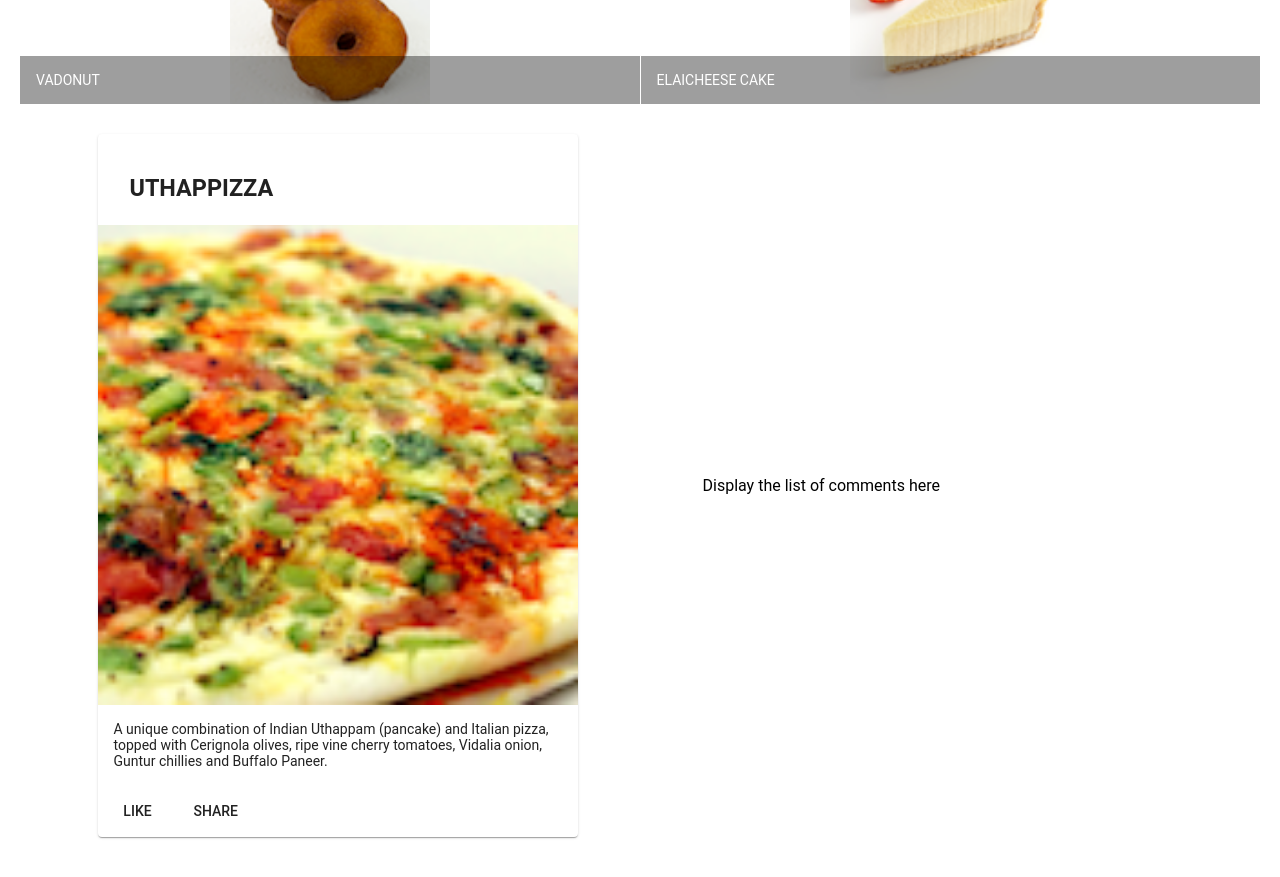
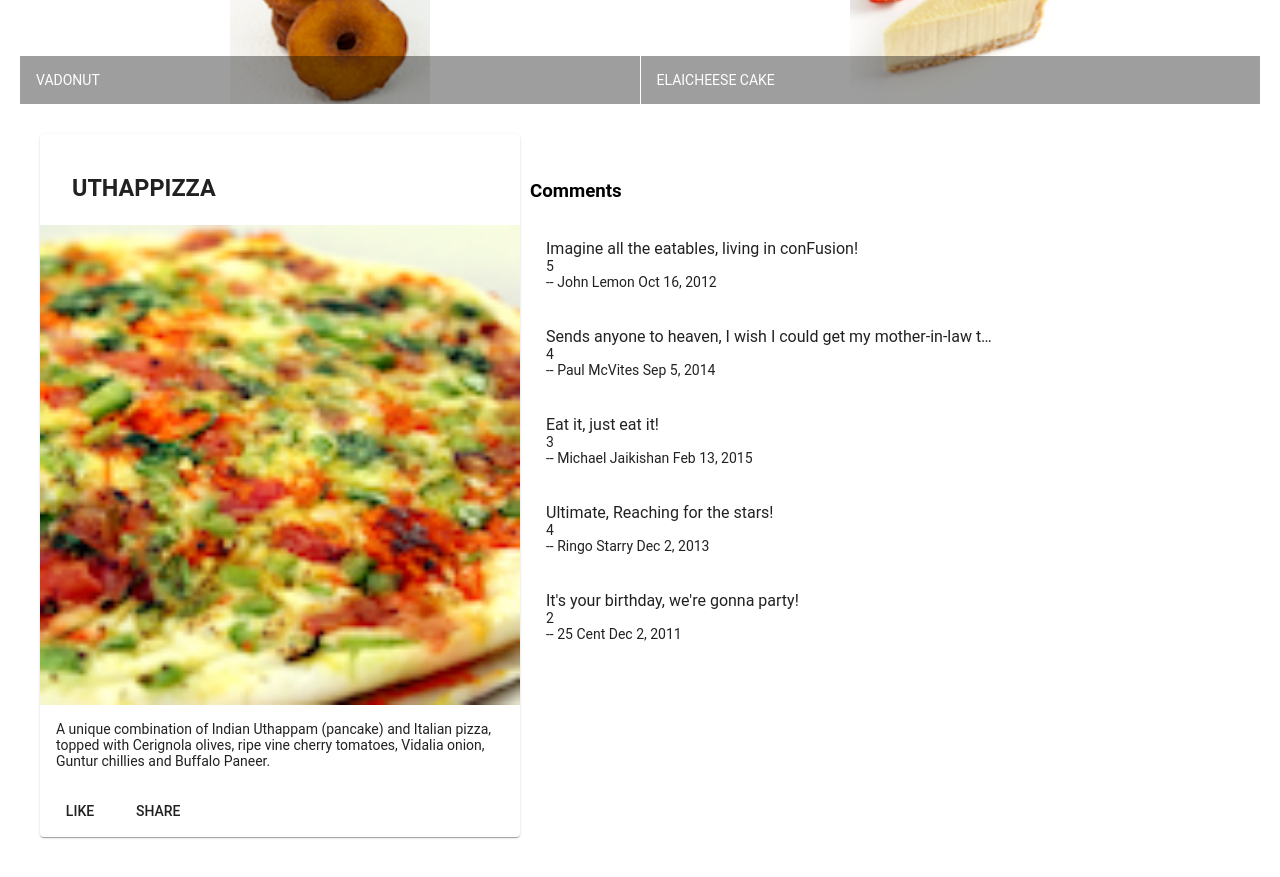
Before and after one commit to freelyfranciz/conFusion, an Angular app: page / in a window 1280 px wide. Shown: the part 460-1337 px from the top of the page. Built offline with nearby package versions, Linux system fonts and the light colour scheme.

Commit message:
Task 3 completed

```diff
--- a/src/app/dishdetail/dishdetail.component.html
+++ b/src/app/dishdetail/dishdetail.component.html
@@ -9,11 +9,11 @@
     fxLayout="row"
     fxLayout.sm="column"
     fxLayout.xs="column"
-    fxLayoutAlign.gt-md="space-around center"
+    fxLayoutAlign.gt-md="start"
     fxLayoutGap="10px"
     fxLayoutGap.xs="0">
 
-   <div fxFlex="40" *ngIf="dish" >
+   <div fxFlex="40" *ngIf="dish">
      <!--<p>Display the details of the Dish here</p>-->
      <!--The above code is replaced with the Angular material card component to display the details of the dish-->
         <mat-card>
@@ -33,8 +33,29 @@
         </mat-card>
      </div>
 
-    <div fxFlex="40" *ngIf="dish">
+
+    <!--This code is replaced with the Angular material card component to display the details of the dish-->
+    <!--<div fxFlex="40" *ngIf="dish">
        <p>Display the list of comments here</p>
-    </div>
+    </div> -->
+
+    <mat-list fxFlex="40" *ngIf="dish" >
+      <br>
+      <h3 matLine>
+        Comments
+      </h3>
+      <mat-list-item *ngFor="let comment of dish.comments" >
+        <p matLine>
+          <span>{{comment.comment}}</span>
+        </p>
+        <p matLine>
+          <span>{{comment.rating}}</span>
+        </p>
+        <p matLine>
+          <span>-- {{comment.author}} {{comment.date| date }}</span>
+       </p>
+      </mat-list-item>
+    </mat-list>
+
 
 </div>
```
